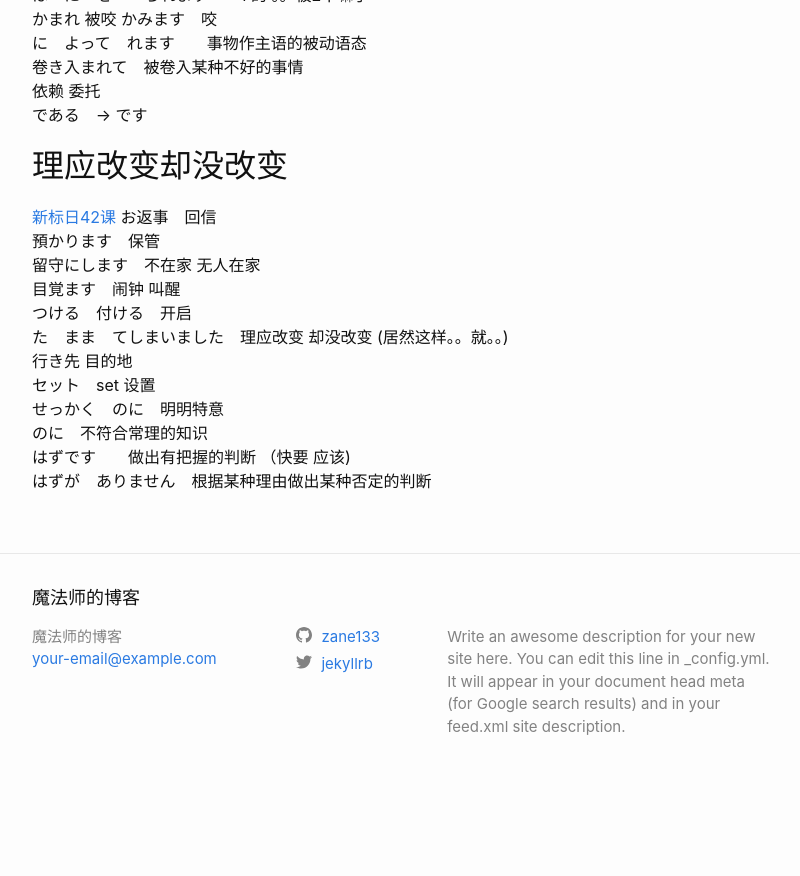
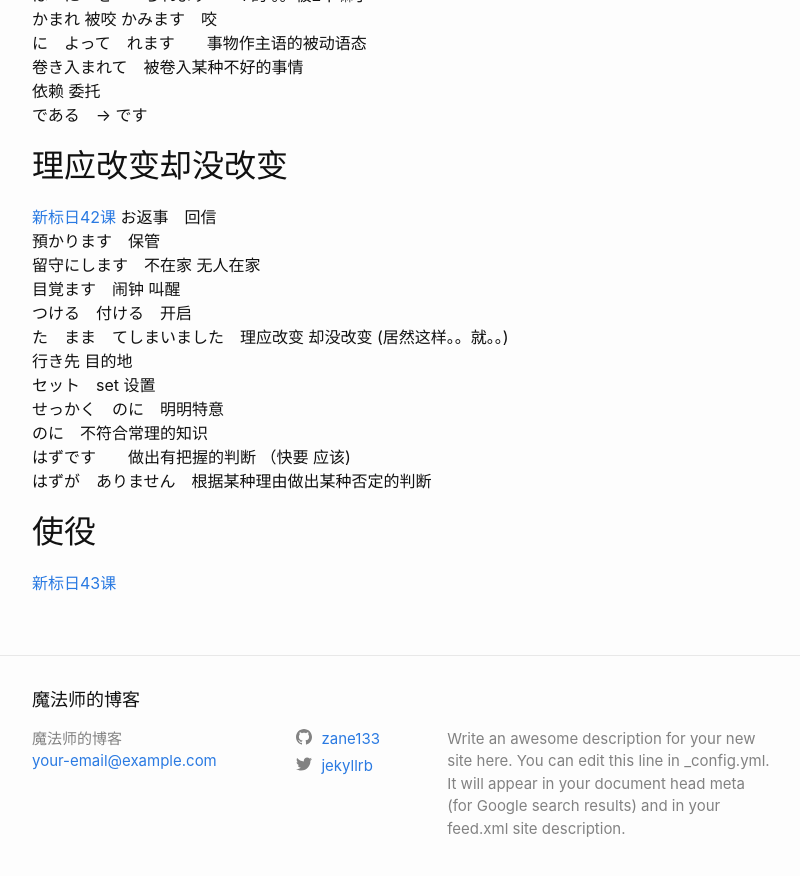
Before and after one commit to zane133/zane133.github.io, a Jekyll site: the page built from _posts/2019-08-17-japanese_study.markdown, in a window 1280 px wide and 900 px high, scrolled down 10775 px. Shown: the top 876 px of the window, without its empty margins (238-1038 px from the left). Built offline with Jekyll 4.4.1, drawn with Linux system fonts in a browser that asks for light colours; before the commit the page ends 11573 px from its top, so only the background shows below that.

Commit message:
Update 2019-08-17-japanese_study.markdown

```diff
--- a/_posts/2019-08-17-japanese_study.markdown
+++ b/_posts/2019-08-17-japanese_study.markdown
@@ -380,3 +380,6 @@ must     if     的话
 のに　不符合常理的知识
 はずです　　做出有把握的判断 （快要 应该)
 はずが　ありません　根据某种理由做出某种否定的判断
+
+## 使役
+[新标日43课](https://www.bilibili.com/video/av14150839/?p=45)
```
